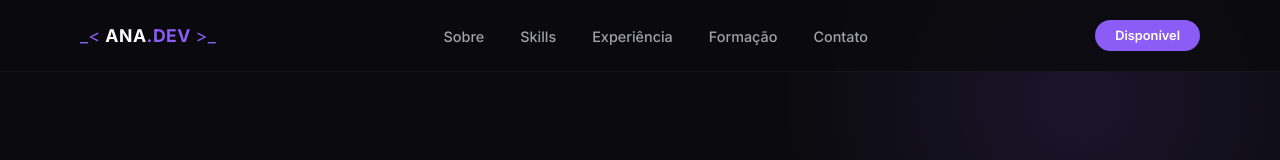
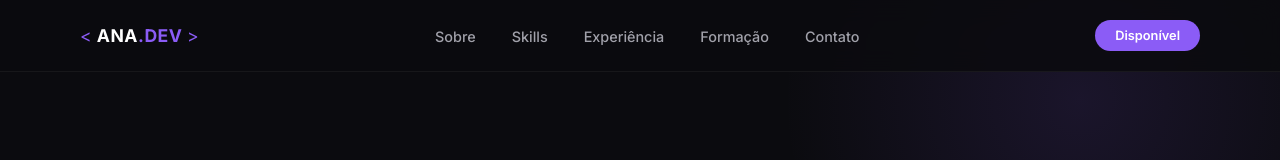
Before and after one commit to anaalmeida-v/ana_portfolio, a React (Vite) app in the folder frontend/: page / in a window 1280 px wide. Shown: the top 160 px of the page. Built offline with nearby package versions, Linux system fonts and the light colour scheme.

Commit message:
fix(front): remove underline da logo

```diff
--- a/frontend/src/components/Header.jsx
+++ b/frontend/src/components/Header.jsx
@@ -13,7 +13,7 @@ export const Header = () => {
     return (
         <header className="header-container">
             <div className="header-logo">
-            <span className="logo-cursor">_&lt;</span> ANA<span className="logo-dev">.DEV</span> <span className="logo-cursor">&gt;_</span>
+            <span className="logo-cursor">&lt;</span> ANA<span className="logo-dev">.DEV</span> <span className="logo-cursor">&gt;</span>
             </div>
 
             <nav className="header-nav">
```
